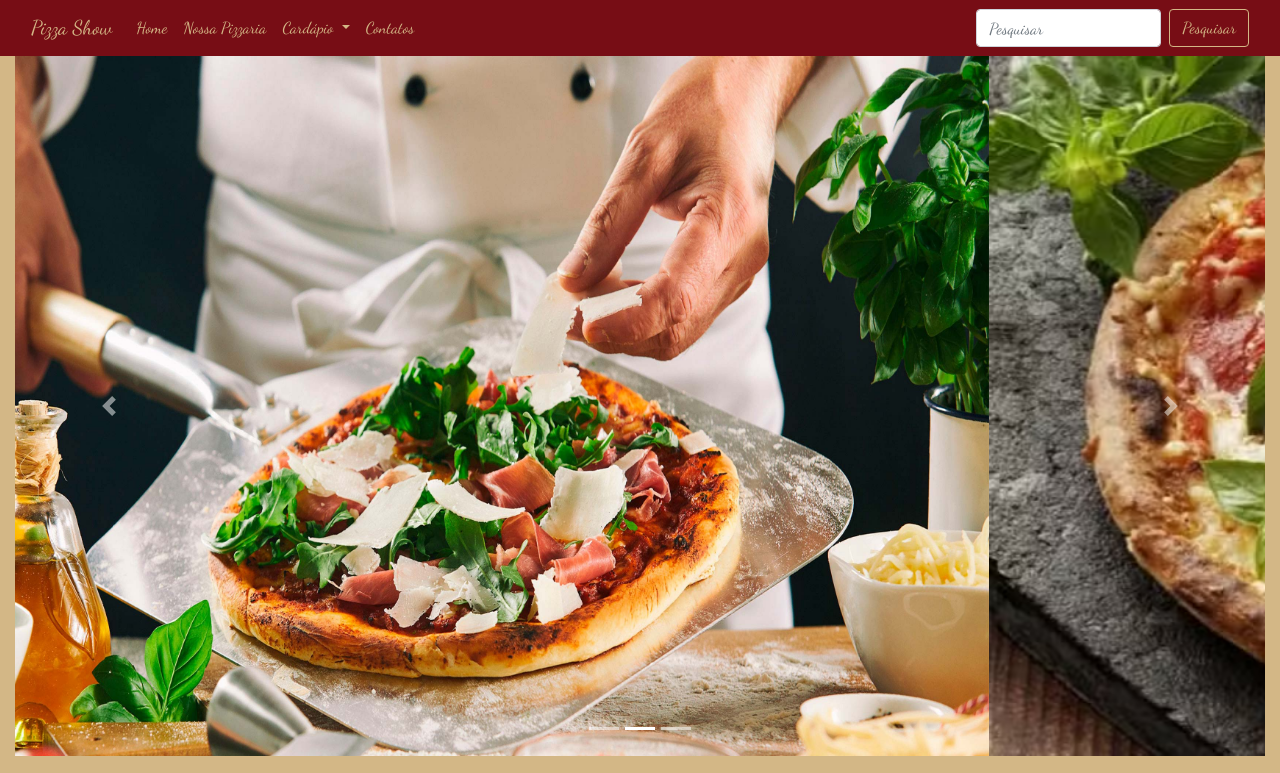
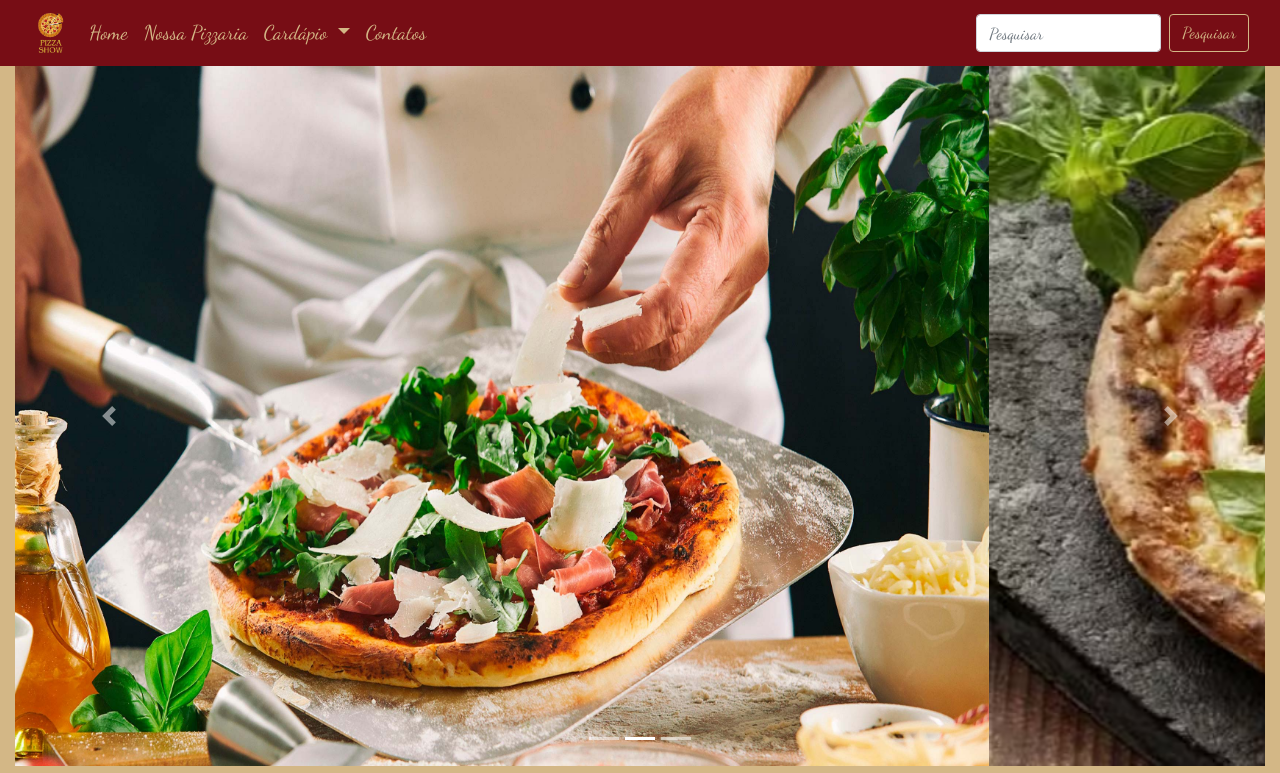
Before and after one commit to bcr95/pizzaria-bootstrap, a plain HTML site: page index.html in a window 1280 px wide. Shown: the top 773 px of the page. Drawn offline with nearby package versions, Linux system fonts and the light colour scheme.

Commit message:
Ajustes finais

```diff
--- a/css/style.css
+++ b/css/style.css
@@ -18,7 +18,13 @@ body {
 }
 
 .menu li a, .navbar-brand {
+    font-size: 20px;
     color: #D3B786;
+}
+
+.menu img {
+    padding-right: 10px;
+    width: 50px;
 }
 
 /*--Dropdown--*/
--- a/index.html
+++ b/index.html
@@ -20,7 +20,7 @@
 
     <div class="container-fluid menu">
       <nav class="navbar navbar-expand-lg">
-        <a class="navbar-brand" href="#">Pizza Show</a>
+        <img src="imagens/Borcelle-1.png">
         <button class="navbar-toggler" type="button" data-toggle="collapse" data-target="#conteudoNavbarSuportado" aria-controls="conteudoNavbarSuportado" aria-expanded="false" aria-label="Alterna navegação">
           <span class="navbar-toggler-icon"></span>
         </button>
```
Also changed, not shown: contatos.html (+1 -1 lines), massas.html (+1 -1 lines), pizzas.html (+1 -1 lines), sobre.html (+1 -1 lines), imagens/Borcelle-1.png (added).
